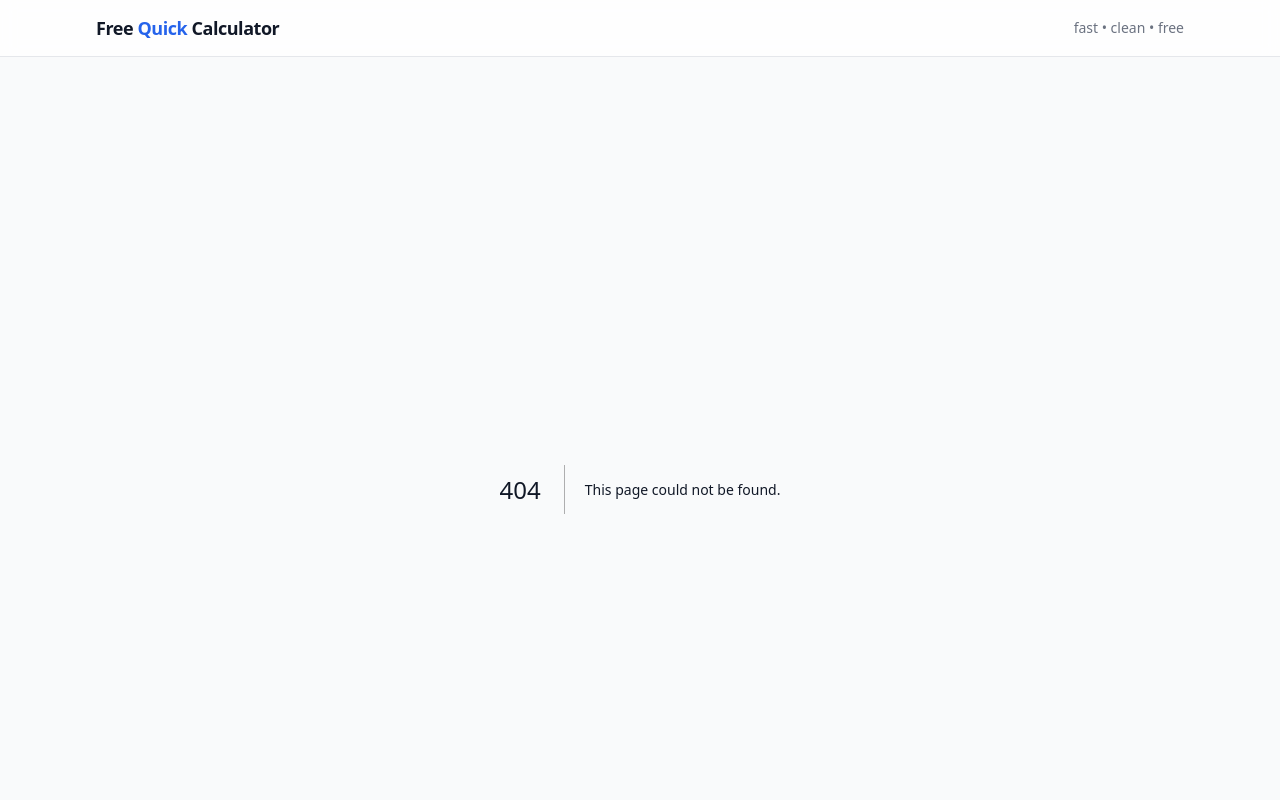
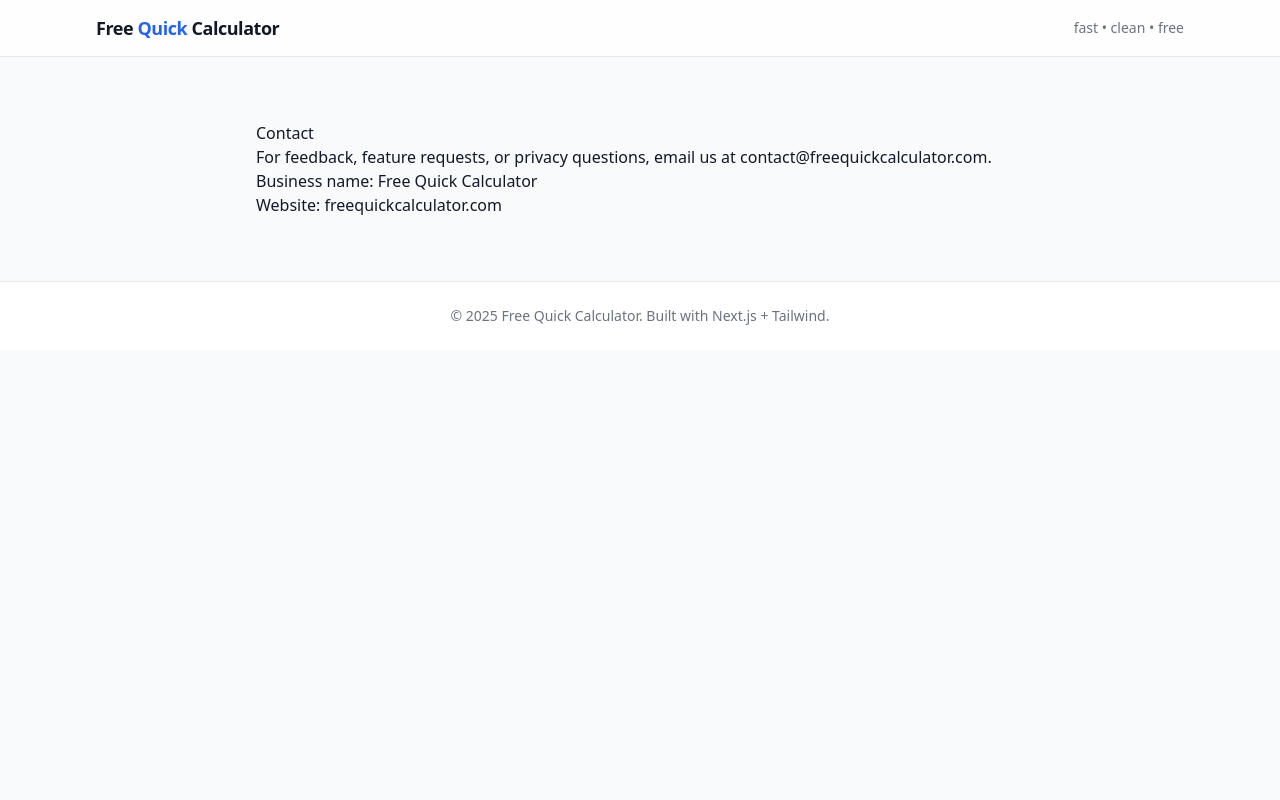
Before and after one commit to dhaneshkmd/freequickcalculator, a Next.js app: page /contact in a window 1280 px wide. Before the commit this address had no page. Shown: the top 800 px of the page. Built offline with nearby package versions, Linux system fonts and the light colour scheme.

Commit message:
Create page.tsx

```diff
--- /dev/null
+++ b/app/(legal)/contact/page.tsx
@@ -0,0 +1,22 @@
+import type { Metadata } from "next";
+
+export const metadata: Metadata = {
+  title: "Contact | Free Quick Calculator",
+  description: "Get in touch with Free Quick Calculator.",
+};
+
+export default function ContactPage() {
+  return (
+    <main className="prose max-w-3xl mx-auto py-8">
+      <h1>Contact</h1>
+      <p>
+        For feedback, feature requests, or privacy questions, email us at{" "}
+        <a href="mailto:contact@freequickcalculator.com">contact@freequickcalculator.com</a>.
+      </p>
+      <p>
+        Business name: Free Quick Calculator<br />
+        Website: <a href="https://freequickcalculator.com">freequickcalculator.com</a>
+      </p>
+    </main>
+  );
+}
```
